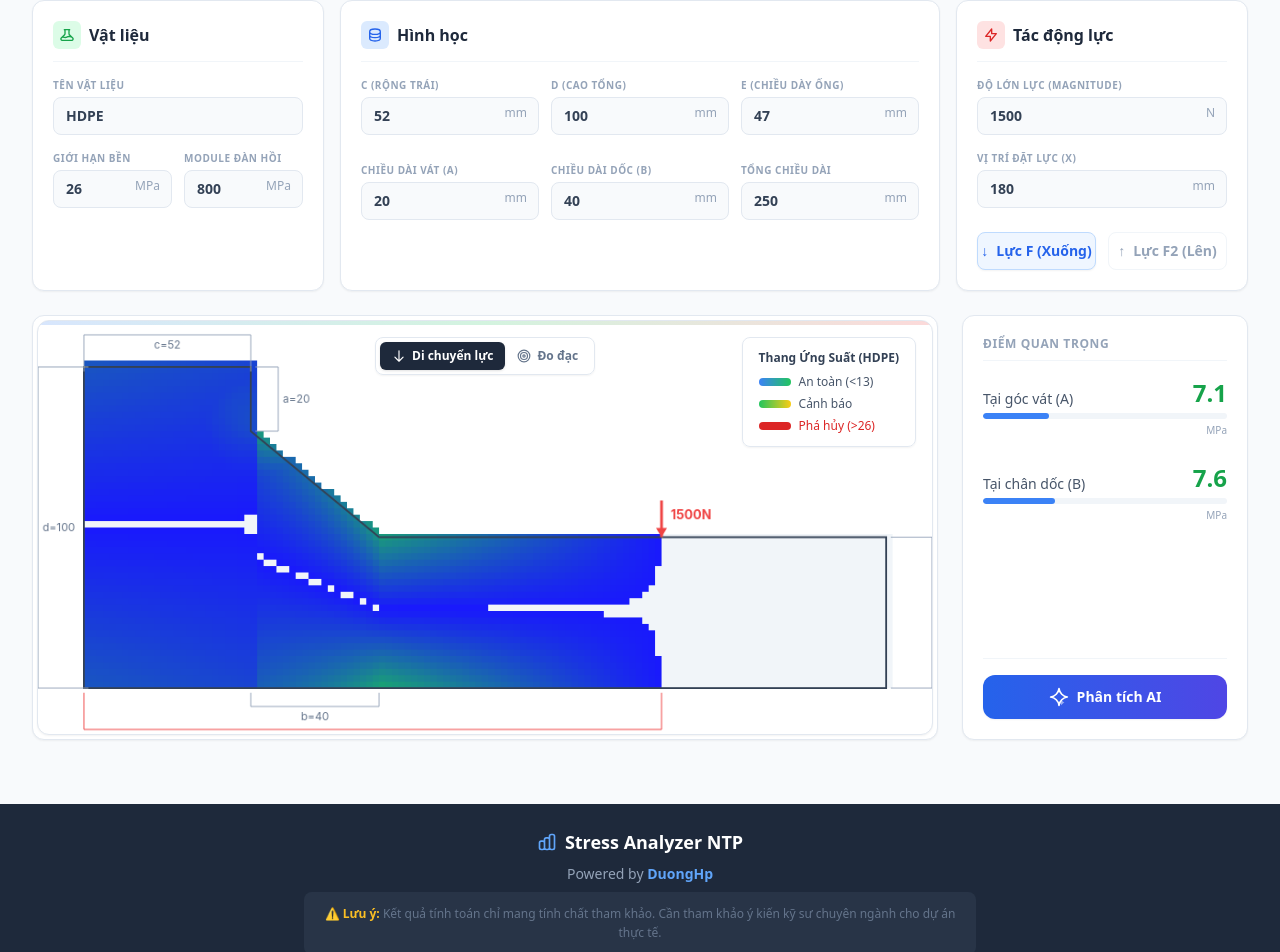
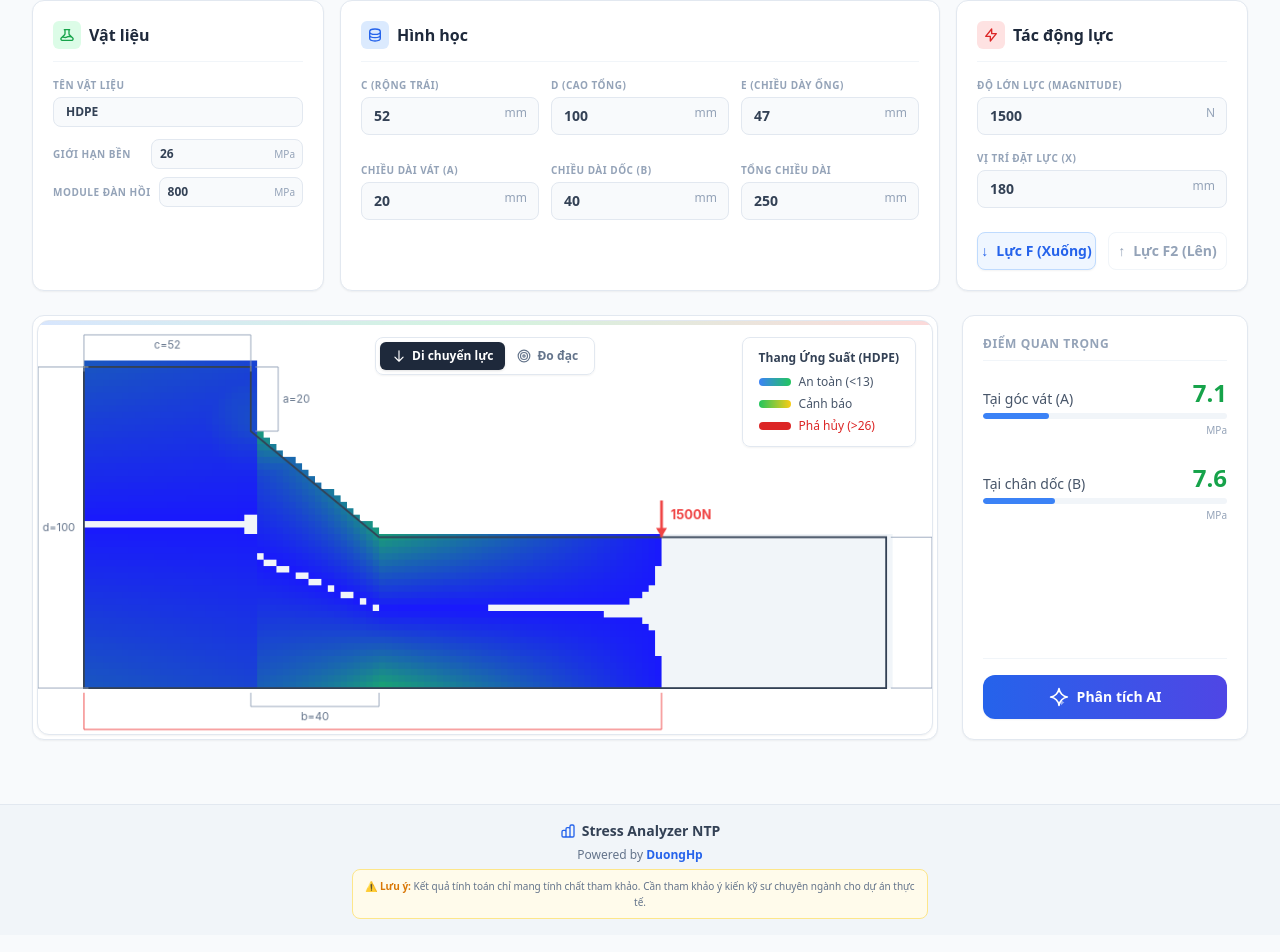
Before and after one commit to OceanHpCK/stress-analysis, a React (Vite) app: page / in a window 1280 px wide. Shown: the part 117-1069 px from the top of the page. Built offline with nearby package versions, Linux system fonts and the light colour scheme.

Commit message:
style: Update material layout and footer design

```diff
--- a/App.tsx
+++ b/App.tsx
@@ -405,19 +405,19 @@ const App: React.FC = () => {
       </main>
 
       {/* Footer */}
-      <footer className="bg-slate-800 text-slate-300 py-6 px-4 mt-8">
-        <div className="max-w-7xl mx-auto text-center space-y-2">
-          <div className="flex items-center justify-center gap-2 text-lg font-bold text-white">
-            <svg className="w-5 h-5 text-blue-400" fill="none" viewBox="0 0 24 24" stroke="currentColor">
+      <footer className="bg-slate-100 border-t border-slate-200 py-4 px-4 mt-8">
+        <div className="max-w-7xl mx-auto text-center space-y-1.5">
+          <div className="flex items-center justify-center gap-1.5 text-sm font-semibold text-slate-700">
+            <svg className="w-4 h-4 text-blue-600" fill="none" viewBox="0 0 24 24" stroke="currentColor">
               <path strokeLinecap="round" strokeLinejoin="round" strokeWidth={2} d="M9 19v-6a2 2 0 00-2-2H5a2 2 0 00-2 2v6a2 2 0 002 2h2a2 2 0 002-2zm0 0V9a2 2 0 012-2h2a2 2 0 012 2v10m-6 0a2 2 0 002 2h2a2 2 0 002-2m0 0V5a2 2 0 012-2h2a2 2 0 012 2v14a2 2 0 01-2 2h-2a2 2 0 01-2-2z" />
             </svg>
             Stress Analyzer NTP
           </div>
-          <p className="text-sm text-slate-400">
-            Powered by <span className="text-blue-400 font-semibold">DuongHp</span>
+          <p className="text-xs text-slate-500">
+            Powered by <span className="text-blue-600 font-semibold">DuongHp</span>
           </p>
-          <p className="text-xs text-slate-500 max-w-2xl mx-auto leading-relaxed mt-3 bg-slate-700/50 p-3 rounded-lg">
-            <span className="text-amber-400 font-semibold">⚠️ Lưu ý:</span> Kết quả tính toán chỉ mang tính chất tham khảo. Cần tham khảo ý kiến kỹ sư chuyên ngành cho dự án thực tế.
+          <p className="text-[10px] text-slate-500 max-w-xl mx-auto leading-relaxed mt-2 bg-amber-50 border border-amber-200 px-3 py-2 rounded-lg">
+            <span className="text-amber-600 font-semibold">⚠️ Lưu ý:</span> Kết quả tính toán chỉ mang tính chất tham khảo. Cần tham khảo ý kiến kỹ sư chuyên ngành cho dự án thực tế.
           </p>
         </div>
       </footer>
--- a/components/Controls.tsx
+++ b/components/Controls.tsx
@@ -79,19 +79,43 @@ const Controls: React.FC<Props> = ({
           <h3 className="font-semibold text-slate-800">Vật liệu</h3>
         </div>
 
-        <div className="space-y-4">
+        <div className="space-y-3">
           <div>
             <label className="block text-[10px] font-bold text-slate-400 uppercase tracking-wider mb-1">Tên vật liệu</label>
             <input
               type="text"
               value={material.name}
               onChange={(e) => handleMaterialChange('name', e.target.value)}
-              className="w-full px-3 py-2 bg-slate-50 border border-slate-200 rounded-lg text-sm font-semibold text-slate-700 focus:ring-2 focus:ring-green-500 outline-none"
+              className="w-full px-3 py-1.5 bg-slate-50 border border-slate-200 rounded-lg text-xs font-semibold text-slate-700 focus:ring-2 focus:ring-green-500 outline-none"
             />
           </div>
-          <div className="grid grid-cols-2 gap-3">
-            <InputGroup label="Giới hạn bền" value={material.yieldStrength} unit="MPa" onChange={(v) => handleMaterialChange('yieldStrength', v)} />
-            <InputGroup label="Module Đàn hồi" value={material.modulus} unit="MPa" onChange={(v) => handleMaterialChange('modulus', v)} />
+
+          {/* Aligned Material Properties */}
+          <div className="space-y-2">
+            <div className="flex items-center gap-2">
+              <label className="text-[10px] font-bold text-slate-400 uppercase tracking-wider whitespace-nowrap min-w-[90px]">Giới hạn bền</label>
+              <div className="relative flex-1">
+                <input
+                  type="number"
+                  value={material.yieldStrength}
+                  onChange={(e) => handleMaterialChange('yieldStrength', e.target.value)}
+                  className="w-full pl-2 pr-12 py-1.5 bg-slate-50 border border-slate-200 rounded-lg text-xs font-semibold text-slate-700 focus:ring-2 focus:ring-green-500 focus:border-green-500 focus:bg-white transition-all outline-none"
+                />
+                <span className="absolute right-2 top-1/2 -translate-y-1/2 text-[10px] text-slate-400 font-medium select-none">MPa</span>
+              </div>
+            </div>
+            <div className="flex items-center gap-2">
+              <label className="text-[10px] font-bold text-slate-400 uppercase tracking-wider whitespace-nowrap min-w-[90px]">Module đàn hồi</label>
+              <div className="relative flex-1">
+                <input
+                  type="number"
+                  value={material.modulus}
+                  onChange={(e) => handleMaterialChange('modulus', e.target.value)}
+                  className="w-full pl-2 pr-12 py-1.5 bg-slate-50 border border-slate-200 rounded-lg text-xs font-semibold text-slate-700 focus:ring-2 focus:ring-green-500 focus:border-green-500 focus:bg-white transition-all outline-none"
+                />
+                <span className="absolute right-2 top-1/2 -translate-y-1/2 text-[10px] text-slate-400 font-medium select-none">MPa</span>
+              </div>
+            </div>
           </div>
         </div>
       </div>
```
